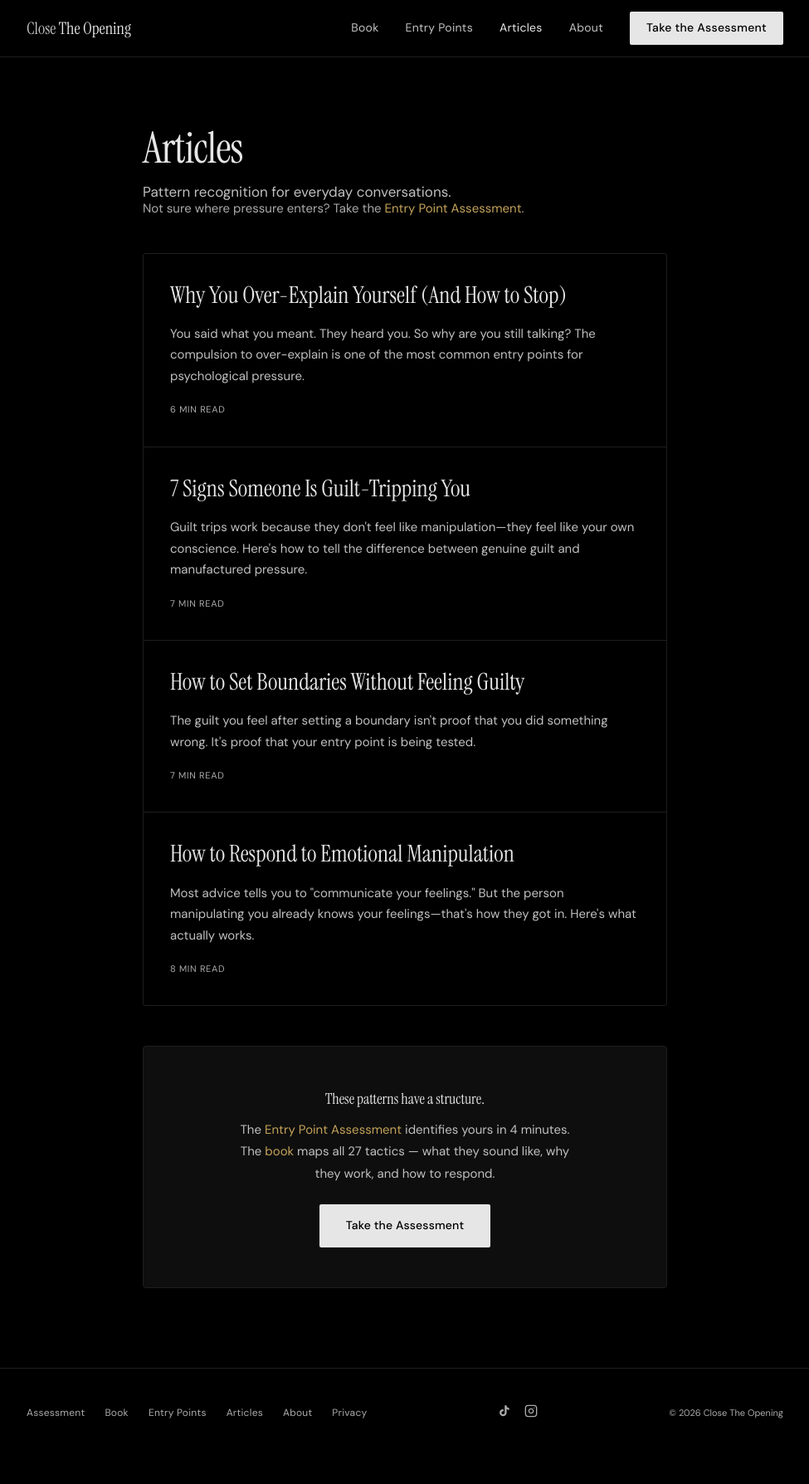
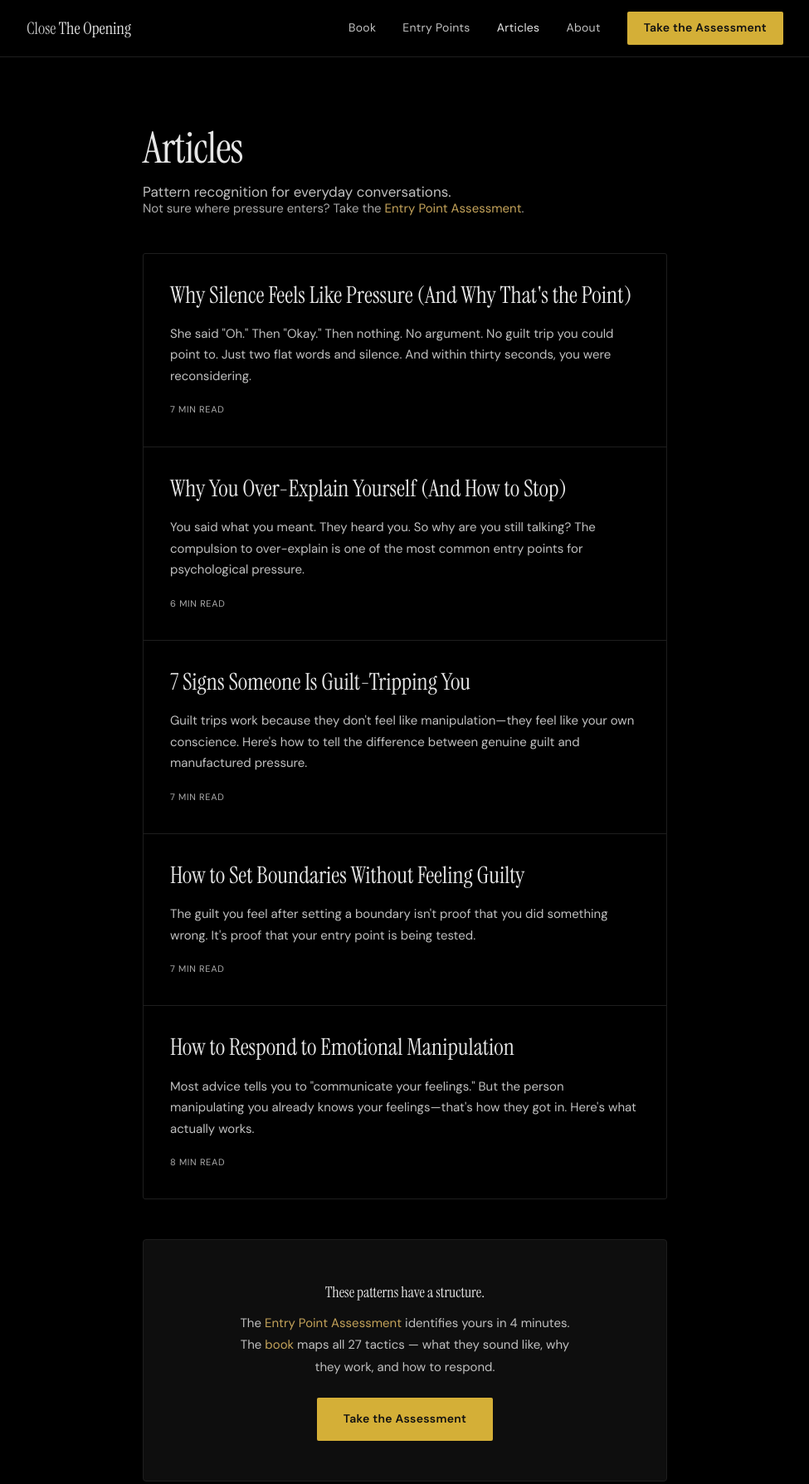
Before and after one commit to foodvue/closetheopening, a plain HTML site: page blog.html in a window 1280 px wide. Shown: the top 1788 px of the page at 83% size, without its empty margins (152-1127 px from the left). Before the commit the page ends 1756 px from the top, so only its background shows below. Drawn offline with Linux system fonts and the light colour scheme.

Commit message:
Add files via upload

```diff
--- a/blog.html
+++ b/blog.html
@@ -54,6 +54,13 @@
 
         <div class="blog-grid">
           <div class="blog-card fi">
+            <a href="blog/why-silence-feels-like-pressure.html">
+              <p class="blog-card-title">Why Silence Feels Like Pressure (And Why That's the Point)</p>
+              <p class="blog-card-desc">She said "Oh." Then "Okay." Then nothing. No argument. No guilt trip you could point to. Just two flat words and silence. And within thirty seconds, you were reconsidering.</p>
+              <span class="blog-card-meta">7 min read</span>
+            </a>
+          </div>
+          <div class="blog-card fi">
             <a href="blog/why-you-over-explain.html">
               <p class="blog-card-title">Why You Over-Explain Yourself (And How to Stop)</p>
               <p class="blog-card-desc">You said what you meant. They heard you. So why are you still talking? The compulsion to over-explain is one of the most common entry points for psychological pressure.</p>
@@ -86,7 +93,7 @@
         <div class="blog-cta-box fi" style="margin-top: 3rem;">
           <h3>These patterns have a structure.</h3>
           <p>The <a href="test.html">Entry Point Assessment</a> identifies yours in 4 minutes. The <a href="book.html">book</a> maps all 27 tactics — what they sound like, why they work, and how to respond.</p>
-          <a href="test.html" class="btn-primary">Take the Assessment</a>
+          <a href="test.html" class="btn-gold">Take the Assessment</a>
         </div>
 
       </div>
--- a/quiz.js
+++ b/quiz.js
@@ -610,6 +610,12 @@ function displayResults(primary, secondary, isDualProfile) {
   html += '<span>Share</span>';
   html += '</a>';
 
+  var linkedInUrl = 'https://www.linkedin.com/sharing/share-offsite/?url=' + tweetUrl;
+  html += '<a href="' + linkedInUrl + '" target="_blank" rel="noopener" class="share-btn share-btn--li" onclick="trackShare(\'linkedin\',\'' + primary + '\')">';
+  html += '<svg width="16" height="16" viewBox="0 0 24 24" fill="currentColor"><path d="M20.447 20.452h-3.554v-5.569c0-1.328-.027-3.037-1.852-3.037-1.853 0-2.136 1.445-2.136 2.939v5.667H9.351V9h3.414v1.561h.046c.477-.9 1.637-1.85 3.37-1.85 3.601 0 4.267 2.37 4.267 5.455v6.286zM5.337 7.433c-1.144 0-2.063-.926-2.063-2.065 0-1.138.92-2.063 2.063-2.063 1.14 0 2.064.925 2.064 2.063 0 1.139-.925 2.065-2.064 2.065zm1.782 13.019H3.555V9h3.564v11.452zM22.225 0H1.771C.792 0 0 .774 0 1.729v20.542C0 23.227.792 24 1.771 24h20.451C23.2 24 24 23.227 24 22.271V1.729C24 .774 23.2 0 22.222 0h.003z"/></svg>';
+  html += '<span>LinkedIn</span>';
+  html += '</a>';
+
   html += '<button class="share-btn share-btn--copy" onclick="copyResultLink(\'' + primary + '\')" id="copy-btn">';
   html += '<svg width="16" height="16" viewBox="0 0 24 24" fill="none" stroke="currentColor" stroke-width="2" stroke-linecap="round" stroke-linejoin="round"><rect x="9" y="9" width="13" height="13" rx="2" ry="2"/><path d="M5 15H4a2 2 0 01-2-2V4a2 2 0 012-2h9a2 2 0 012 2v1"/></svg>';
   html += '<span>Copy Link</span>';
--- a/site.css
+++ b/site.css
@@ -152,14 +152,14 @@ em { font-style: italic; }
 .site-nav a.active { color: var(--text); }
 
 .nav-cta {
-  background: var(--text) !important;
-  color: var(--bg) !important;
+  background: #D4AF37 !important;
+  color: #111 !important;
   padding: 0.5rem 1.25rem !important;
   border-radius: 2px;
-  font-weight: 500 !important;
-}
-
-.nav-cta:hover { opacity: 0.88 !important; color: var(--bg) !important; }
+  font-weight: 600 !important;
+}
+
+.nav-cta:hover { background: #BF9B30 !important; color: #111 !important; }
 
 .nav-toggle { display: none; background: none; border: none; cursor: pointer; padding: 0.25rem; }
 .nav-toggle span { display: block; width: 20px; height: 1.5px; background: var(--text); margin: 4px 0; transition: 0.2s; }
@@ -184,6 +184,23 @@ em { font-style: italic; }
 }
 
 .btn-primary:hover { opacity: 0.88; transform: translateY(-1px); color: var(--bg); }
+
+.btn-gold {
+  display: inline-block;
+  background: #D4AF37;
+  color: #111;
+  font-family: var(--sans);
+  font-size: 0.875rem;
+  font-weight: 600;
+  padding: 0.875rem 2rem;
+  border-radius: 2px;
+  text-decoration: none;
+  letter-spacing: 0.02em;
+  transition: all 0.2s;
+  border: none;
+  cursor: pointer;
+}
+.btn-gold:hover { background: #BF9B30; transform: translateY(-1px); color: #111; }
 
 .btn-accent {
   display: inline-block;
@@ -1168,6 +1185,7 @@ em { font-style: italic; }
 
 .share-btn--x:hover { border-color: #000; color: #000; }
 .share-btn--fb:hover { border-color: #1877F2; color: #1877F2; }
+.share-btn--li:hover { border-color: #0A66C2; color: #0A66C2; }
 .share-btn--copy.copied {
   border-color: #7BC47F;
   color: #7BC47F;
@@ -1976,6 +1994,24 @@ p + p { margin-top: 1rem; }
 
 .btn-primary:hover { opacity: 0.88; transform: translateY(-1px); }
 
+.btn-gold {
+  display: inline-block;
+  background: #D4AF37;
+  color: #111;
+  font-family: var(--sans);
+  font-size: 0.875rem;
+  font-weight: 600;
+  padding: 0.875rem 2rem;
+  border-radius: 2px;
+  text-decoration: none;
+  letter-spacing: 0.02em;
+  transition: all 0.2s;
+  border: none;
+  cursor: pointer;
+}
+
+.btn-gold:hover { background: #BF9B30; transform: translateY(-1px); color: #111; }
+
 .btn-ghost {
   display: inline-block;
   font-family: var(--sans);
--- a/sitemap.xml
+++ b/sitemap.xml
@@ -23,4 +23,10 @@
   <url><loc>https://closetheopening.com/blog/how-to-respond-to-emotional-manipulation.html</loc><lastmod>2026-02-21</lastmod><priority>0.7</priority></url>
 
   <url><loc>https://closetheopening.com/privacy.html</loc><lastmod>2026-02-21</lastmod><priority>0.2</priority></url>
+  <url>
+    <loc>https://closetheopening.com/blog/why-silence-feels-like-pressure.html</loc>
+    <lastmod>2026-03-08</lastmod>
+    <changefreq>monthly</changefreq>
+    <priority>0.7</priority>
+  </url>
 </urlset>
```
Also changed, not shown: about.html (+2 -2 lines), index.html (+4 -4 lines), privacy.html (+1 -1 lines), test.html (+1 -1 lines).
